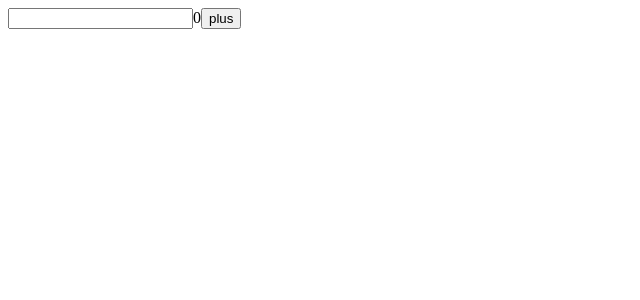
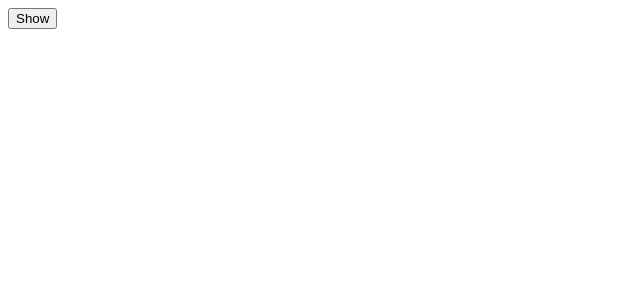
Before and after one commit to auturnn/react-for-beginners, a React (Create React App) app: page / in a window 1280 px wide. Shown: the top 300 px of the page, without its empty margins (0-640 px from the left). Built offline with nearby package versions, Linux system fonts and the light colour scheme.

Commit message:
learning to cleanUp

```diff
--- a/src/App.tsx
+++ b/src/App.tsx
@@ -1,32 +1,28 @@
 import React, { useState, useEffect } from "react";
-// import Button from "./Button";
+
+function Hello() {
+  function byeFn() {
+    console.log("bye");
+  }
+
+  function hiFn() {
+    console.log("hi");
+    return byeFn; //cleanUp (컴포넌트를 소멸시킬때 실행될 함수)
+  }
+
+  useEffect(hiFn, []);
+  return <h1>Hello</h1>;
+}
 
 function App() {
-  const [counter, setValue]: any = useState(0);
-  const [keyword, setKeyword]: any = useState("");
-  const onChange = (event: any) => {
-    setKeyword(event.target.value);
+  const [showing, setShowing]: any = useState(false);
+  const onClick = () => {
+    setShowing((prev: boolean) => !prev);
   };
-  const onClick = () => setValue((prev: number) => prev + 1);
-
-  //어떤일이 일어나도 아래의 코드는 딱한번만 실행
-  useEffect(() => {
-    console.log("running only one time");
-  }, []);
-  //keyword가 변할때만 실행할 것이다.
-  //useEffect = 변할때 실행하는 함수, trigger가 되는 대상(dependencyList)
-  useEffect(() => {
-    if (keyword !== "") {
-      console.log(keyword);
-    }
-  }, [keyword]);
   return (
     <div>
-      <input value={keyword} type="text" onChange={onChange} />
-      {/* <h1>Start React!!</h1>
-      <Button text="hi!" fontSize={20} /> */}
-      {counter}
-      <button onClick={onClick}>plus</button>
+      {showing ? <Hello /> : null}
+      <button onClick={onClick}>{showing ? "Hide" : "Show"}</button>
     </div>
   );
 }
```
